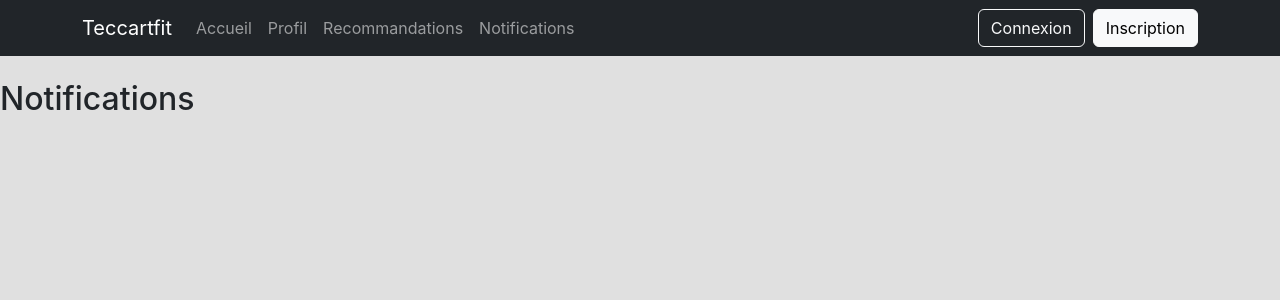
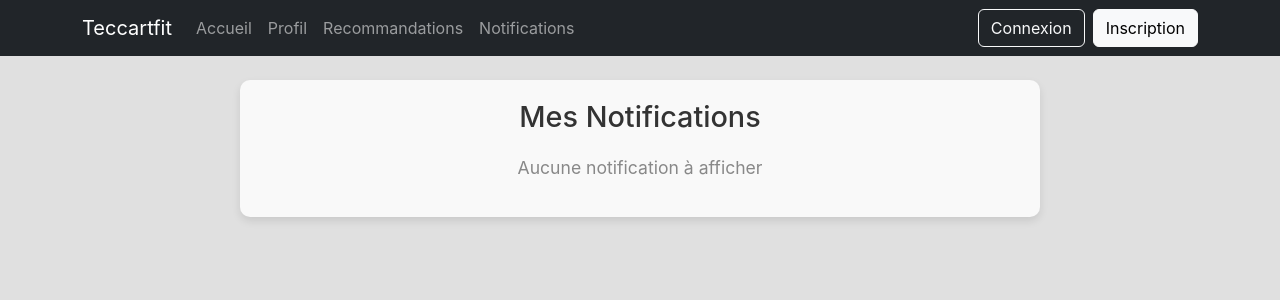
Before and after one commit to HusseinCoulibaly/physical-activity-frontend, a React (Create React App) app in the folder user-frontend/: page /notifications in a window 1280 px wide. Shown: the top 300 px of the page. Built offline with nearby package versions, Linux system fonts and the light colour scheme.

Commit message:
creation d'une page pour la preference des notifications

```diff
--- a/user-frontend/package.json
+++ b/user-frontend/package.json
@@ -9,10 +9,12 @@
     "@testing-library/user-event": "^13.5.0",
     "axios": "^1.7.7",
     "bootstrap": "^5.3.3",
+    "chart.js": "^4.4.6",
     "cors": "^2.8.5",
     "framer-motion": "^11.11.11",
     "react": "^18.3.1",
     "react-bootstrap": "^2.10.5",
+    "react-chartjs-2": "^5.2.0",
     "react-dom": "^18.3.1",
     "react-icons": "^5.3.0",
     "react-router-dom": "^6.27.0",
--- a/user-frontend/src/components/pages/HealthDashboard.js
+++ b/user-frontend/src/components/pages/HealthDashboard.js
@@ -20,17 +20,7 @@ const HealthDashboard = () => {
         setIsLoading(true);
         const response = await axios.get(`http://localhost:5001/api/health/${user.id}/summary`);
         const data = response.data;
-
-        // Vérifie la période de données disponible et ajuste le timeRange si nécessaire
-        if (data.entries && data.entries.length > 0) {
-          const firstEntryDate = new Date(data.entries[data.entries.length - 1].date);
-          const daysAvailable = (new Date() - firstEntryDate) / (1000 * 60 * 60 * 24); // Différence en jours
-
-          if (daysAvailable < 7) {
-            setTimeRange(Math.ceil(daysAvailable)); // Ajuste pour afficher tous les jours disponibles
-          }
-        }
-
+        console.log("Données récupérées :", data); // Vérifie les données récupérées
         setHealthData(data);
       } catch (error) {
         console.error("Erreur de récupération des données de santé :", error);
@@ -45,17 +35,22 @@ const HealthDashboard = () => {
     }
   }, [user]);
 
+
   // Filtre les données de santé en fonction de la plage de temps sélectionnée
   const filterDataByTimeRange = () => {
     if (!healthData || !healthData.entries) return [];
 
     const currentDate = new Date();
-    return healthData.entries.filter(entry => {
+    const filteredData = healthData.entries.filter(entry => {
       const entryDate = new Date(entry.date);
       const timeDiff = (currentDate - entryDate) / (1000 * 60 * 60 * 24); // Différence en jours
       return timeDiff <= timeRange;
     });
+
+    console.log("Données filtrées pour le graphique :", filteredData); // Vérifie les données filtrées
+    return filteredData;
   };
+
 
   return (
     <Container>
@@ -111,6 +106,7 @@ const HealthDashboard = () => {
     <Line type="monotone" dataKey="caloriesBurned" stroke="#8884d8" activeDot={{ r: 8 }} />
   </LineChart>
 </ResponsiveContainer>
+
               </Card.Body>
             </Card>
           </Col>
--- a/user-frontend/src/components/pages/NotificationsPage.css
+++ b/user-frontend/src/components/pages/NotificationsPage.css
@@ -1,11 +1,78 @@
+.notifications-container {
+  max-width: 800px;
+  margin: 20px auto;
+  padding: 20px;
+  background-color: #f9f9f9;
+  border-radius: 10px;
+  box-shadow: 0px 4px 8px rgba(0, 0, 0, 0.1);
+}
 
-.read {
-    background-color: #f8f9fa;
-    color: #6c757d;
-  }
+h2 {
+  text-align: center;
+  color: #333;
+  margin-bottom: 20px;
+  font-size: 1.8em;
+}
 
-  .unread {
-    background-color: #e9ecef;
-    color: #343a40;
-    font-weight: bold;
-  }
+.notifications-list {
+  display: flex;
+  flex-direction: column;
+  gap: 15px;
+}
+
+.notification-card {
+  padding: 15px;
+  border-radius: 8px;
+  border: 1px solid #ddd;
+  background-color: white;
+  box-shadow: 0px 2px 4px rgba(0, 0, 0, 0.1);
+  transition: background-color 0.3s ease;
+}
+
+.notification-card.unread {
+  border-left: 4px solid #007bff;
+}
+
+.notification-card.read {
+  opacity: 0.7;
+}
+
+.notification-header {
+  display: flex;
+  justify-content: space-between;
+  align-items: center;
+}
+
+.notification-type {
+  font-weight: bold;
+  color: #007bff;
+}
+
+.notification-message {
+  margin-top: 5px;
+  color: #555;
+}
+
+.notification-date {
+  margin-top: 10px;
+  font-size: 0.85em;
+  color: #888;
+}
+
+.mark-as-read {
+  background: none;
+  border: none;
+  color: #007bff;
+  cursor: pointer;
+  font-weight: bold;
+}
+
+.mark-as-read:hover {
+  text-decoration: underline;
+}
+
+.no-notifications {
+  text-align: center;
+  color: #888;
+  font-size: 1.1em;
+}
--- a/user-frontend/src/components/pages/NotificationsPage.js
+++ b/user-frontend/src/components/pages/NotificationsPage.js
@@ -1,6 +1,7 @@
 import React, { useEffect, useState, useContext } from 'react';
 import axios from 'axios';
 import { AuthContext } from '../../contexts/AuthContext';
+import './NotificationsPage.css';
 
 const NotificationsPage = () => {
   const { user } = useContext(AuthContext); // Récupère l'utilisateur du contexte
@@ -12,7 +13,6 @@ const NotificationsPage = () => {
       if (!user || !user.id) return;
 
       try {
-        // Utilisation de l'URL complète pour accéder au service de notifications sur le port 5003
         const response = await axios.get(`http://localhost:5003/api/notifications/${user.id}`);
         setNotifications(response.data);
       } catch (error) {
@@ -25,7 +25,6 @@ const NotificationsPage = () => {
 
   const markAsRead = async (notificationId) => {
     try {
-      // Utilisation de l'URL complète pour la mise à jour de la notification
       await axios.put(`http://localhost:5003/api/notifications/${notificationId}/read`);
       setNotifications(notifications.map(notification =>
         notification._id === notificationId ? { ...notification, isRead: true } : notification
@@ -36,20 +35,26 @@ const NotificationsPage = () => {
   };
 
   return (
-    <div>
-      <h2>Notifications</h2>
-      <ul>
-        {notifications.map(notification => (
-          <li key={notification._id} style={{ textDecoration: notification.isRead ? 'line-through' : 'none' }}>
-            <p><strong>Type:</strong> {notification.type}</p>
-            <p><strong>Message:</strong> {notification.message}</p>
-            <p><strong>Date:</strong> {new Date(notification.createdAt).toLocaleString()}</p>
-            {!notification.isRead && (
-              <button onClick={() => markAsRead(notification._id)}>Marquer comme lu</button>
-            )}
-          </li>
-        ))}
-      </ul>
+    <div className="notifications-container">
+      <h2>Mes Notifications</h2>
+      <div className="notifications-list">
+        {notifications.length > 0 ? (
+          notifications.map(notification => (
+            <div key={notification._id} className={`notification-card ${notification.isRead ? 'read' : 'unread'}`}>
+              <div className="notification-header">
+                <span className="notification-type">{notification.type}</span>
+                {!notification.isRead && (
+                  <button className="mark-as-read" onClick={() => markAsRead(notification._id)}>Marquer comme lu</button>
+                )}
+              </div>
+              <p className="notification-message">{notification.message}</p>
+              <p className="notification-date">{new Date(notification.createdAt).toLocaleString()}</p>
+            </div>
+          ))
+        ) : (
+          <p className="no-notifications">Aucune notification à afficher</p>
+        )}
+      </div>
     </div>
   );
 };
--- /dev/null
+++ b/user-frontend/src/components/pages/ProfilePage.css
@@ -0,0 +1,51 @@
+.profile-container {
+    max-width: 600px;
+    margin: 40px auto;
+    padding: 20px;
+    background-color: #f9f9f9;
+    border-radius: 10px;
+    box-shadow: 0px 4px 8px rgba(0, 0, 0, 0.1);
+    text-align: center;
+  }
+
+  h2 {
+    color: #333;
+    margin-bottom: 20px;
+    font-size: 1.8em;
+  }
+
+  .profile-card {
+    display: flex;
+    align-items: center;
+    padding: 20px;
+    background-color: #fff;
+    border-radius: 8px;
+    border: 1px solid #ddd;
+    box-shadow: 0px 2px 4px rgba(0, 0, 0, 0.1);
+  }
+
+  .profile-avatar img {
+    width: 100px;
+    height: 100px;
+    border-radius: 50%;
+    border: 2px solid #007bff;
+    margin-right: 20px;
+  }
+
+  .profile-details h3 {
+    font-size: 1.5em;
+    color: #007bff;
+    margin: 0;
+  }
+
+  .profile-email,
+  .profile-goals {
+    font-size: 1.1em;
+    color: #555;
+    margin: 10px 0;
+  }
+
+  .profile-email strong,
+  .profile-goals strong {
+    color: #333;
+  }
--- a/user-frontend/src/components/pages/ProfilePage.js
+++ b/user-frontend/src/components/pages/ProfilePage.js
@@ -1,17 +1,26 @@
+// ProfilePage.js
 import React, { useContext } from 'react';
 import { AuthContext } from '../../contexts/AuthContext';
+import './ProfilePage.css';
 
 const ProfilePage = () => {
   const { user } = useContext(AuthContext);
 
   return (
-    <div>
-      <h1>Profil</h1>
-      {user ? (
-        <p>Email : {user.email}</p>
-      ) : (
-        <p>Chargement des informations utilisateur...</p>
-      )}
+    <div className="profile-container">
+      <h2>Mon Profil</h2>
+      <div className="profile-card">
+        <div className="profile-avatar">
+          <img src="/default-avatar.png" alt="Avatar de profil" />
+        </div>
+        <div className="profile-details">
+          <h3>{user?.name || 'Nom utilisateur'}</h3>
+          <p className="profile-email"><strong>Email:</strong> {user?.email || 'Email non disponible'}</p>
+          {user?.goals && (
+            <p className="profile-goals"><strong>Objectif:</strong> {user.goals}</p>
+          )}
+        </div>
+      </div>
     </div>
   );
 };
```
Also changed, not shown: user-frontend/src/components/pages/NotificationPreferencesPage.js (added), 1 other file (tests, documents, lock files or other folders). Lines whose indentation alone changed are shown as unchanged.
